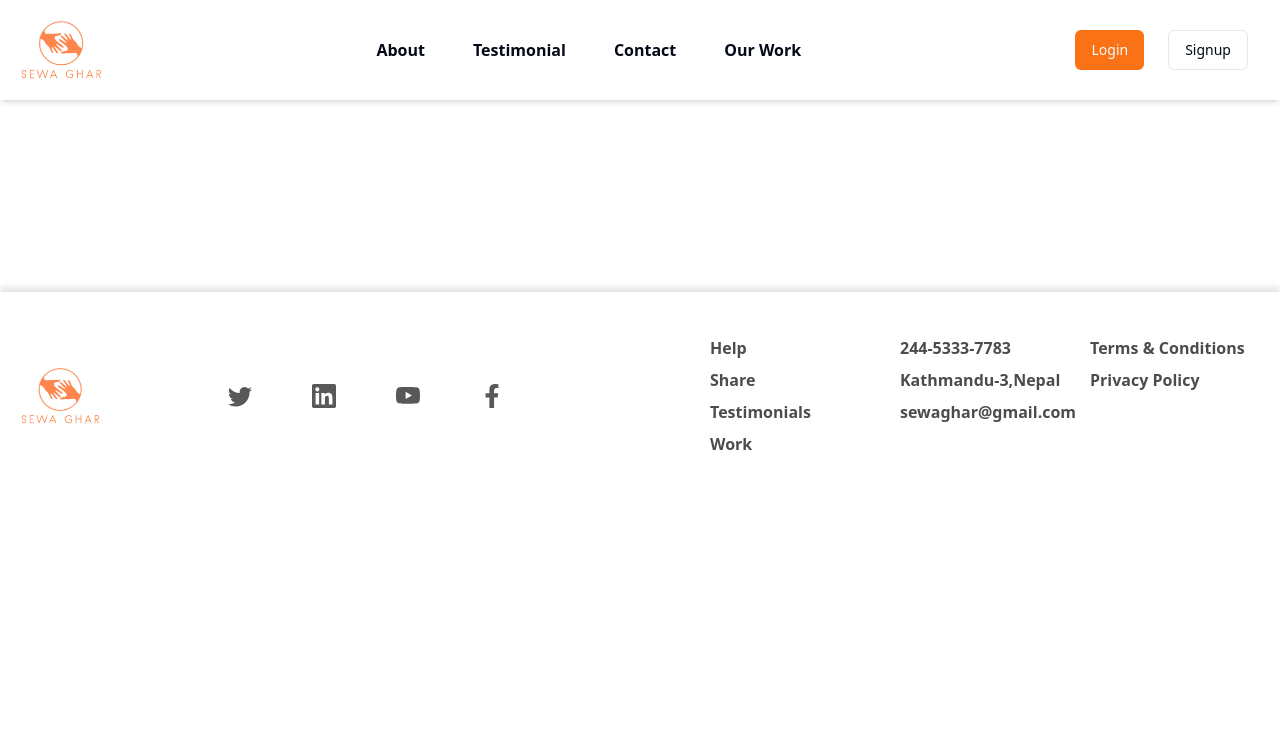
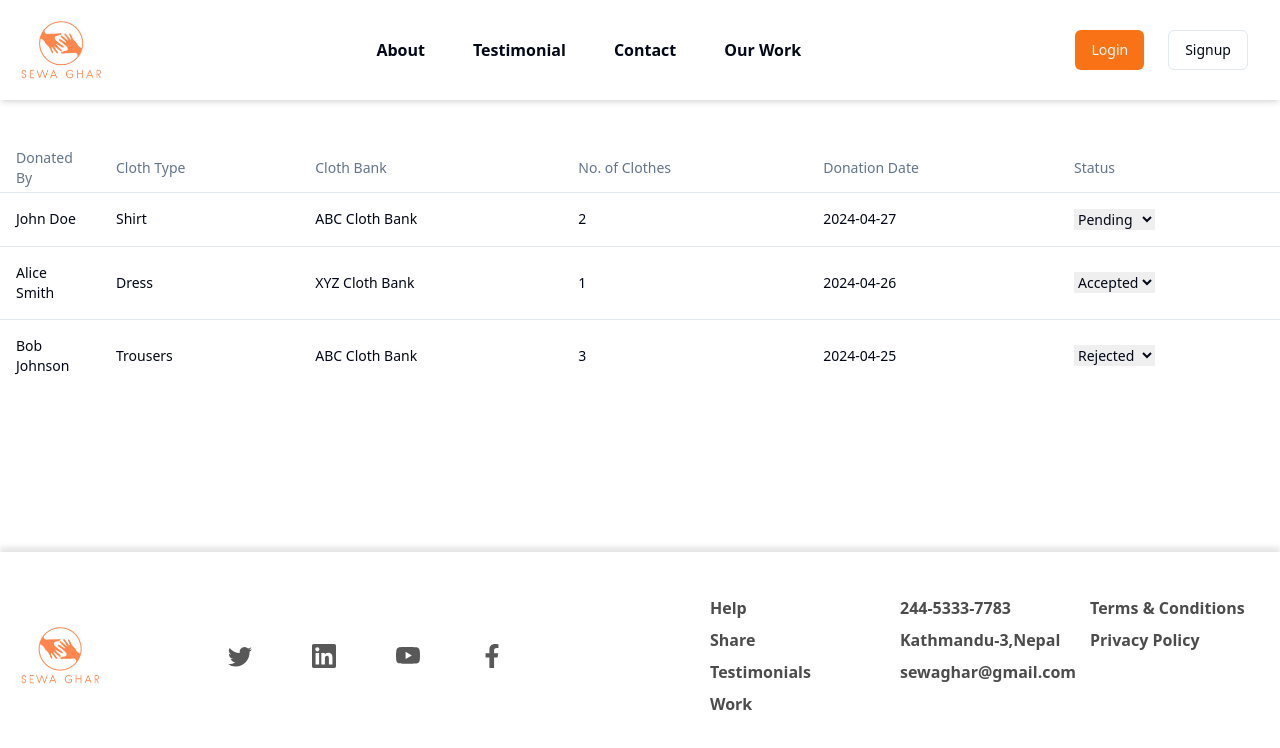
Before and after one commit to radhikaneupane93/sewa-ghar, a React (Vite) app in the folder frontend/: page /DonationDetails in a window 1280 px wide. Shown: the top 748 px of the page. Built offline with nearby package versions, Linux system fonts and the light colour scheme.

Commit message:
Table to see donation details

```diff
--- a/frontend/src/pages/Donation.tsx
+++ b/frontend/src/pages/Donation.tsx
@@ -12,7 +12,6 @@ import {
   FormMessage,
 } from "@/components/ui/form";
 import { useForm, FieldValues } from "react-hook-form";
-import { Textarea } from "@/components/ui/textarea";
 import { Input } from "@/components/ui/input";
 import {
   Select,
@@ -93,6 +92,15 @@ const Donation = () => {
   return (
     <>
       <div className="max-w-lg mx-auto p-4 border rounded shadow-lg mt-36">
+      {!isAuthenticated && (
+          <div className="text-center text-red-500">
+            <p>To proceed, kindly log in first.</p>
+            <Button onClick={handleLogin} className="mt-4 bg-orange-500 hover:bg-orange-300">
+              Log In
+            </Button>
+          </div>
+        )}
+
         {isAuthenticated && (
           <Form {...form}>
             <form
--- a/frontend/src/pages/DonationDetails.tsx
+++ b/frontend/src/pages/DonationDetails.tsx
@@ -1,19 +1,88 @@
-const DonationDetails = () => {
-  // Assuming 'donation' is the donation object received from the backend
-  const donation = {
+import {
+  Table,
+  TableBody,
+  TableCell,
+  TableHead,
+  TableHeader,
+  TableRow,
+} from "@/components/ui/table";
+import { useState } from "react";
+
+const getDonations = [
+  {
     donated_by: "John Doe",
     cloth_type: "Shirt",
-    cloth_bank: "Upcycle Nepal - Revive",
-    no_of_clothes: 5,
-    donation_date: "2024-04-19",
-    status: "Pending", // You need to fetch this status from the backend
+    cloth_bank: "ABC Cloth Bank",
+    no_of_clothes: 2,
+    donation_date: "2024-04-27",
+    status: "Pending",
+  },
+  {
+    donated_by: "Alice Smith",
+    cloth_type: "Dress",
+    cloth_bank: "XYZ Cloth Bank",
+    no_of_clothes: 1,
+    donation_date: "2024-04-26",
+    status: "Accepted",
+  },
+  {
+    donated_by: "Bob Johnson",
+    cloth_type: "Trousers",
+    cloth_bank: "ABC Cloth Bank",
+    no_of_clothes: 3,
+    donation_date: "2024-04-25",
+    status: "Rejected",
+  },
+];
+
+function DonationDetails() {
+  const [donations, setDonations] = useState(getDonations);
+
+  const handleStatusChange = (index: number, newStatus: string) => {
+    const updatedDonations = [...donations];
+    updatedDonations[index].status = newStatus;
+    setDonations(updatedDonations);
   };
 
   return (
-    <div className="container mx-auto px-4 py-8">
-      <h1 className="text-3xl font-bold mb-8">Donation Details</h1>
+    <div className="flex mt-36">
+      <Table>
+        <TableHeader>
+          <TableRow>
+            <TableHead className="w-[100px]">Donated By</TableHead>
+            <TableHead>Cloth Type</TableHead>
+            <TableHead>Cloth Bank</TableHead>
+            <TableHead>No. of Clothes</TableHead>
+            <TableHead>Donation Date</TableHead>
+            <TableHead>Status</TableHead>
+          </TableRow>
+        </TableHeader>
+        <TableBody>
+          {donations.map((donation, index) => (
+            <TableRow key={index}>
+              <TableCell className="font-medium">
+                {donation.donated_by}
+              </TableCell>
+              <TableCell>{donation.cloth_type}</TableCell>
+              <TableCell>{donation.cloth_bank}</TableCell>
+              <TableCell>{donation.no_of_clothes}</TableCell>
+              <TableCell>{donation.donation_date}</TableCell>
+              <TableCell>
+                <select
+                  value={donation.status}
+                  onChange={(e) => handleStatusChange(index, e.target.value)}
+                >
+                  <option value="Pending">Pending</option>
+                  <option value="Accepted">Accepted</option>
+                  <option value="Rejected">Rejected</option>
+                </select>
+              </TableCell>
+            </TableRow>
+          ))}
+        </TableBody>
+      </Table>
     </div>
   );
-};
+}
 
 export default DonationDetails;
--- a/frontend/src/pages/Leaderboard.tsx
+++ b/frontend/src/pages/Leaderboard.tsx
@@ -34,7 +34,7 @@ const Leaderboard = () => {
   return (
     <div className="max-w-4xl mx-auto mt-32">
       <h2 className="text-3xl font-semibold text-red-600 mb-6 text-center">
-        Our Leading Donors
+        Our Top 5 Leading Donors
       </h2>
       <div className="bg-white shadow-lg rounded-lg overflow-hidden mt-6">
         <div className="flex bg-orange-500 py-3 px-5 font-bold text-white">
```
